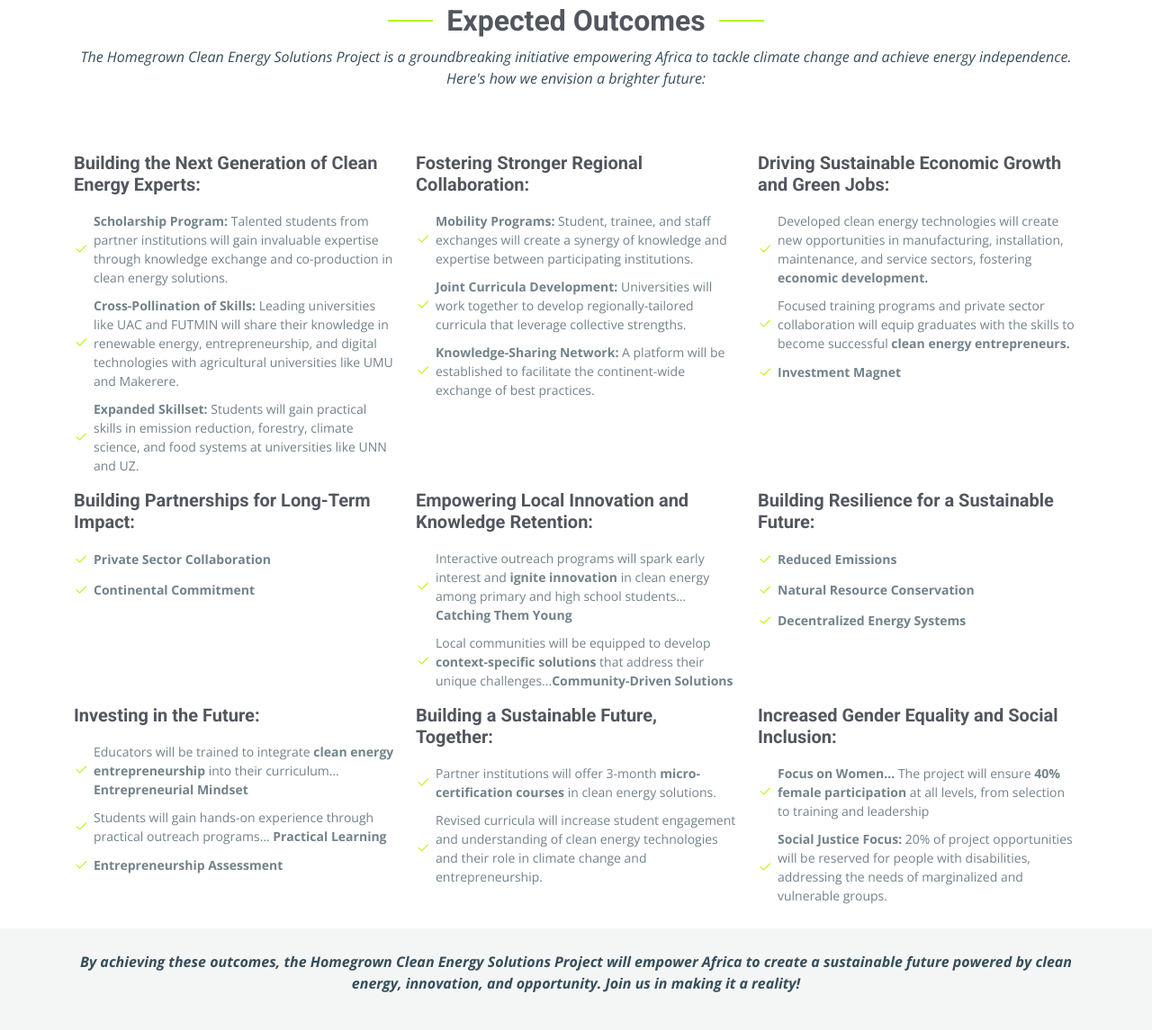
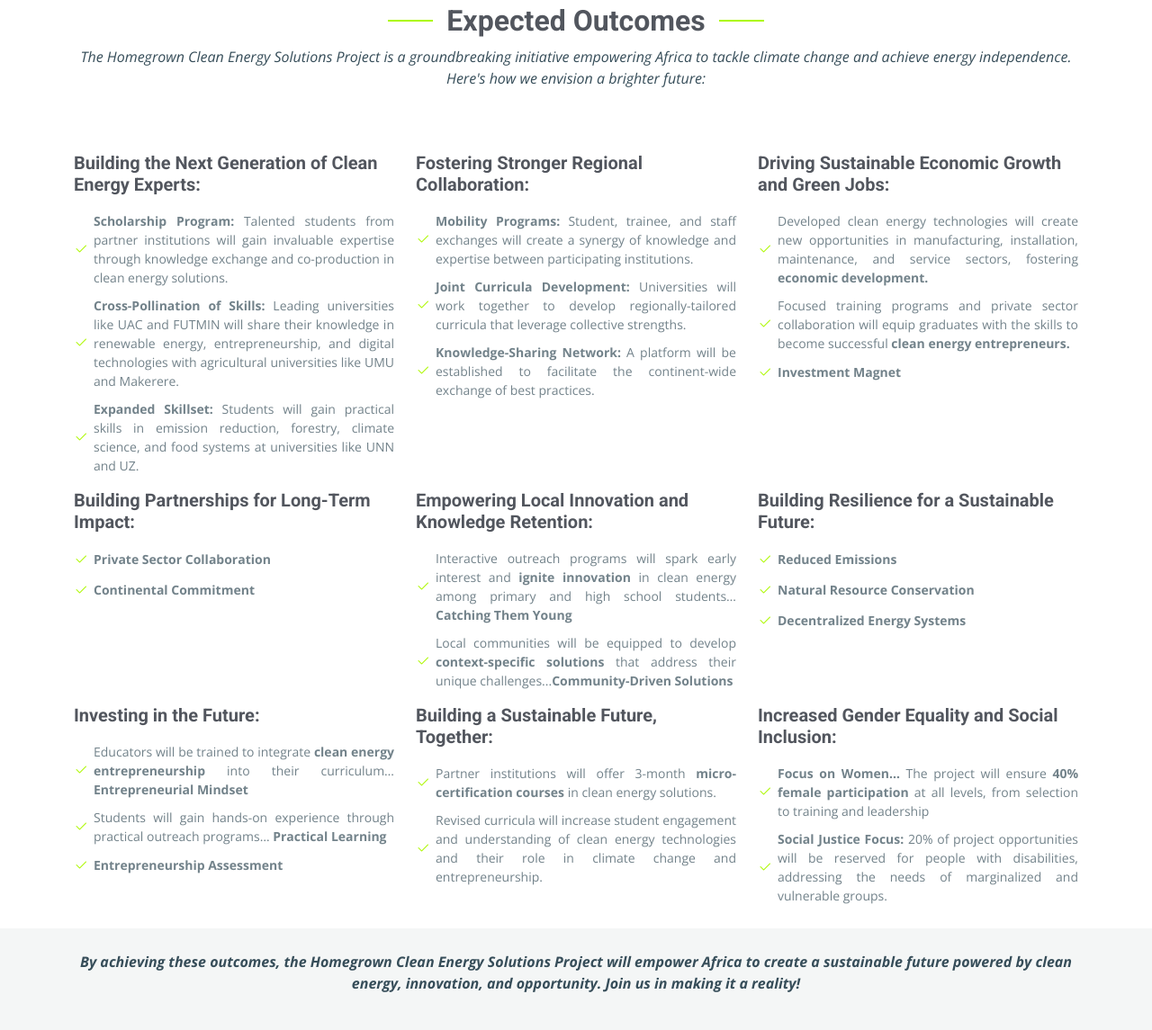
Before and after one commit to Alben-cmd/hce_solutions, a Laravel app: page /outcomes in a window 1280 px wide. Shown: the part 361-1506 px from the top of the page at 90% size. Run offline with Laravel 8, Linux system fonts and the light colour scheme.

Commit message:
justification corrections

```diff
--- a/resources/views/front/about/outcomes.blade.php
+++ b/resources/views/front/about/outcomes.blade.php
@@ -33,9 +33,9 @@
           <div class="col-lg-4 col-md-6" data-aos="fade-up" data-aos-delay="100">
             <h3>Building the Next Generation of Clean Energy Experts:</h3>
             <ul class="list-unstyled">
-              <li><i class="bi bi-check2"></i> <span><strong>Scholarship Program:</strong> Talented students from partner institutions will gain invaluable expertise through knowledge exchange and co-production in clean energy solutions.</span></li>
-              <li><i class="bi bi-check2"></i> <span><strong>Cross-Pollination of Skills:</strong> Leading universities like UAC and FUTMIN will share their knowledge in renewable energy, entrepreneurship, and digital technologies with agricultural universities like UMU and Makerere.</span></li>
-              <li><i class="bi bi-check2"></i> <span><strong>Expanded Skillset:</strong> Students will gain practical skills in emission reduction, forestry, climate science, and food systems at universities like UNN and UZ.</span></li>
+              <li style="text-align:justify;"><i class="bi bi-check2"></i> <span><strong>Scholarship Program:</strong> Talented students from partner institutions will gain invaluable expertise through knowledge exchange and co-production in clean energy solutions.</span></li>
+              <li style="text-align:justify;"><i class="bi bi-check2"></i> <span><strong>Cross-Pollination of Skills:</strong> Leading universities like UAC and FUTMIN will share their knowledge in renewable energy, entrepreneurship, and digital technologies with agricultural universities like UMU and Makerere.</span></li>
+              <li style="text-align:justify;"><i class="bi bi-check2"></i> <span><strong>Expanded Skillset:</strong> Students will gain practical skills in emission reduction, forestry, climate science, and food systems at universities like UNN and UZ.</span></li>
             </ul>
           </div><!-- End feature item-->
 
@@ -43,9 +43,9 @@
             <h3>Fostering Stronger Regional Collaboration:</h3>
 
             <ul class="list-unstyled">
-              <li><i class="bi bi-check2"></i> <span><strong>Mobility Programs:</strong> Student, trainee, and staff exchanges will create a synergy of knowledge and expertise between participating institutions.</span></li>
-              <li><i class="bi bi-check2"></i> <span><strong>Joint Curricula Development:</strong> Universities will work together to develop regionally-tailored curricula that leverage collective strengths.</span></li>
-              <li><i class="bi bi-check2"></i> <span><strong>Knowledge-Sharing Network:</strong> A platform will be established to facilitate the continent-wide exchange of best practices.</span></li>
+              <li style="text-align:justify;"><i class="bi bi-check2"></i> <span><strong>Mobility Programs:</strong> Student, trainee, and staff exchanges will create a synergy of knowledge and expertise between participating institutions.</span></li>
+              <li style="text-align:justify;"><i class="bi bi-check2"></i> <span><strong>Joint Curricula Development:</strong> Universities will work together to develop regionally-tailored curricula that leverage collective strengths.</span></li>
+              <li style="text-align:justify;"><i class="bi bi-check2"></i> <span><strong>Knowledge-Sharing Network:</strong> A platform will be established to facilitate the continent-wide exchange of best practices.</span></li>
             </ul>
           </div><!-- End feature item-->
 
@@ -53,9 +53,9 @@
             <h3>Driving Sustainable Economic Growth and Green Jobs:</h3>
 
             <ul class="list-unstyled">
-              <li><i class="bi bi-check2"></i> <span>Developed clean energy technologies will create new opportunities in manufacturing, installation, maintenance, and service sectors, fostering <strong>economic development.</strong></span></li>
-              <li><i class="bi bi-check2"></i> <span>Focused training programs and private sector collaboration will equip graduates with the skills to become successful <strong>clean energy entrepreneurs.</strong></span></li>
-              <li><i class="bi bi-check2"></i> <span><strong>Investment Magnet</strong></span></li>
+              <li style="text-align:justify;"><i class="bi bi-check2"></i> <span>Developed clean energy technologies will create new opportunities in manufacturing, installation, maintenance, and service sectors, fostering <strong>economic development.</strong></span></li>
+              <li style="text-align:justify;"><i class="bi bi-check2"></i> <span>Focused training programs and private sector collaboration will equip graduates with the skills to become successful <strong>clean energy entrepreneurs.</strong></span></li>
+              <li style="text-align:justify;"><i class="bi bi-check2"></i> <span><strong>Investment Magnet</strong></span></li>
             </ul>
           </div><!-- End feature item-->
 
@@ -76,8 +76,8 @@
             <h3>Empowering Local Innovation and Knowledge Retention:</h3>
 
             <ul class="list-unstyled">
-              <li><i class="bi bi-check2"></i> <span>Interactive outreach programs will spark early interest and <strong>ignite innovation</strong> in clean energy among primary and high school students… <strong>Catching Them Young</strong></span></li>
-              <li><i class="bi bi-check2"></i> <span>Local communities will be equipped to develop <strong>context-specific solutions</strong> that address their unique challenges...<strong>Community-Driven Solutions</strong></span></li>
+              <li style="text-align:justify;"><i class="bi bi-check2"></i> <span>Interactive outreach programs will spark early interest and <strong>ignite innovation</strong> in clean energy among primary and high school students… <strong>Catching Them Young</strong></span></li>
+              <li style="text-align:justify;"><i class="bi bi-check2"></i> <span>Local communities will be equipped to develop <strong>context-specific solutions</strong> that address their unique challenges...<strong>Community-Driven Solutions</strong></span></li>
             </ul>
           </div><!-- End feature item-->
 
@@ -99,8 +99,8 @@
           <div class="col-lg-4 col-md-6" data-aos="fade-up" data-aos-delay="100">
             <h3>Investing in the Future:</h3>
             <ul class="list-unstyled">
-              <li><i class="bi bi-check2"></i> <span>Educators will be trained to integrate <strong>clean energy entrepreneurship</strong> into their curriculum… <strong>Entrepreneurial Mindset</strong></span></li>
-              <li><i class="bi bi-check2"></i> <span>Students will gain hands-on experience through practical outreach programs… <strong>Practical Learning</strong></span></li>
+              <li style="text-align:justify;"><i class="bi bi-check2"></i> <span>Educators will be trained to integrate <strong>clean energy entrepreneurship</strong> into their curriculum… <strong>Entrepreneurial Mindset</strong></span></li>
+              <li style="text-align:justify;"><i class="bi bi-check2"></i> <span>Students will gain hands-on experience through practical outreach programs… <strong>Practical Learning</strong></span></li>
               <li><i class="bi bi-check2"></i> <span><strong>Entrepreneurship Assessment</strong></span></li>
             </ul>
           </div><!-- End feature item-->
@@ -109,8 +109,8 @@
             <h3>Building a Sustainable Future, Together:</h3>
 
             <ul class="list-unstyled">
-              <li><i class="bi bi-check2"></i> <span>Partner institutions will offer 3-month <strong>micro-certification courses</strong> in clean energy solutions.</span></li>
-              <li><i class="bi bi-check2"></i> <span>Revised curricula will increase student engagement and understanding of clean energy technologies and their role in climate change and entrepreneurship.</span></li>
+              <li style="text-align:justify;"><i class="bi bi-check2"></i> <span>Partner institutions will offer 3-month <strong>micro-certification courses</strong> in clean energy solutions.</span></li>
+              <li style="text-align:justify;"><i class="bi bi-check2"></i> <span>Revised curricula will increase student engagement and understanding of clean energy technologies and their role in climate change and entrepreneurship.</span></li>
 
             </ul>
           </div><!-- End feature item-->
@@ -119,8 +119,8 @@
             <h3>Increased Gender Equality and Social Inclusion:</h3>
 
             <ul class="list-unstyled">
-              <li><i class="bi bi-check2"></i> <span><strong>Focus on Women… </strong>The project will ensure <strong>40% female participation </strong>at all levels, from selection to training and leadership </span></li>
-              <li><i class="bi bi-check2"></i> <span><strong>Social Justice Focus:</strong> 20% of project opportunities will be reserved for people with disabilities, addressing the needs of marginalized and vulnerable groups. </span></li>
+              <li style="text-align:justify;"><i class="bi bi-check2"></i> <span><strong>Focus on Women… </strong>The project will ensure <strong>40% female participation </strong>at all levels, from selection to training and leadership </span></li>
+              <li style="text-align:justify;"><i class="bi bi-check2"></i> <span><strong>Social Justice Focus:</strong> 20% of project opportunities will be reserved for people with disabilities, addressing the needs of marginalized and vulnerable groups. </span></li>
 
             </ul>
           </div><!-- End feature item-->
--- a/resources/views/front/about/partnership.blade.php
+++ b/resources/views/front/about/partnership.blade.php
@@ -32,7 +32,7 @@
             <div data-aos="fade-up">
               <h4>Leading the Charge</h4>
               <br>
-              <p>
+              <p style="text-align:justify;">
                 Federal University of Technology Minna (FUTMIN), Nigeria, serves as the esteemed coordinator of the Homegrown Clean Energy Solutions Project. </p>
                 <p>FUTMIN brings its renowned expertise in clean energy research and development to spearhead this groundbreaking initiative. FUTMIN fosters a collaborative spirit, uniting diverse partners across Africa to achieve a shared clean energy future
               </p>
--- a/resources/views/front/contact.blade.php
+++ b/resources/views/front/contact.blade.php
@@ -38,7 +38,6 @@
               <i class="bi bi-telephone"></i>
               <h3>Call Us</h3>
               <p>+234 8033945009</p>
-              <p>+234 803394009</p>
             </div>
           </div><!-- End Info Item -->
 
@@ -52,7 +51,7 @@
 
         </div>
 
-        <div class="row gy-4 mt-1">
+        <div class="row gy-4 mt-1 pb-4">
           <div class="col-lg-6" data-aos="fade-up" data-aos-delay="300">
             <iframe width="523" height="403" frameborder="0" scrolling="no" marginheight="0" marginwidth="0" id="gmap_canvas" src="https://maps.google.com/maps?width=523&amp;height=403&amp;hl=en&amp;q=Federal%20University%20of%20Technology%20Minna%20+(Homegrown%20Clean%20Energy)&amp;t=&amp;z=10&amp;ie=UTF8&amp;iwloc=B&amp;output=embed"></iframe><a href='https://google-map-generator.com/'></a>
 
--- a/resources/views/front/faq.blade.php
+++ b/resources/views/front/faq.blade.php
@@ -20,7 +20,7 @@
       <section id="services" class="services section" style="padding-top: 20px">
       <div class="container section-title" data-aos="fade-up">
         <br>
-      <h2>Frequenty Asked Qustions</h2>
+      <h2>Frequenty Asked Questions</h2>
     </div>
   </section>
       <style type="text/css">
--- a/resources/views/front/index.blade.php
+++ b/resources/views/front/index.blade.php
@@ -64,7 +64,7 @@
         <!-- Section Title -->
         <div class="container section-title" data-aos="fade-up" style="padding-top: 27px">
           <h2>Why Choose Us</h2>
-          <p>Here's why you can expect exceptional results from us...</p>
+          <!-- <p>Here's why you can expect exceptional results from us...</p> -->
         </div><!-- End Section Title -->
 
         <div class="container">
--- a/resources/views/layouts/header.blade.php
+++ b/resources/views/layouts/header.blade.php
@@ -1,7 +1,7 @@
 <header id="header" class="header d-flex align-items-center fixed-top">
     <div class="container-fluid container-xl position-relative d-flex align-items-center justify-content-between">
 
-      <a href="index.html" class="logo d-flex align-items-center">
+      <a href="{{ route('home') }}" class="logo d-flex align-items-center">
         <!-- Uncomment the line below if you also wish to use an image logo -->
         <img src="{{ asset('main/assets/img/logo.png') }}" alt="">
         <h1 class="sitename">HCE</h1> <span>.</span>
--- a/resources/views/layouts/master.blade.php
+++ b/resources/views/layouts/master.blade.php
@@ -4,7 +4,7 @@
 <head>
   <meta charset="utf-8">
   <meta content="width=device-width, initial-scale=1.0" name="viewport">
-  <title>Index - UpConstruction Bootstrap Template</title>
+  <title>@yield('title')</title>
   <meta content="" name="description">
   <meta content="" name="keywords">
 
```
Also changed, not shown: public/main/assets/css/main.css (+5 -2 lines), resources/views/front/about/about.blade.php (+8 -7 lines).
